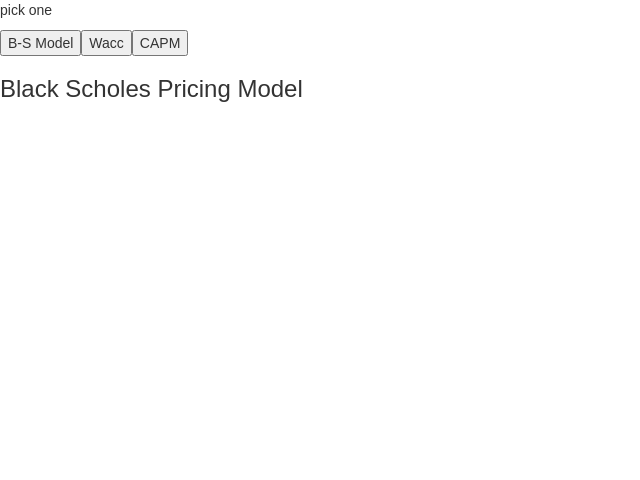
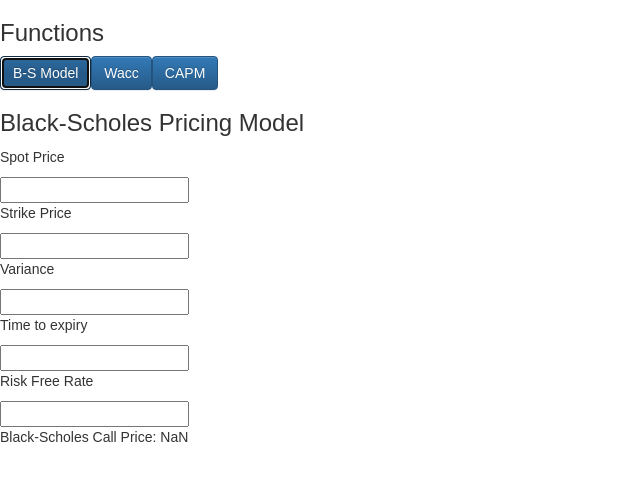
Before and after one commit to NikChao/FinApp, a React (Create React App) app in the folder ReactFinApp/: page / in a window 1280 px wide. Both pictures are taken after a click on the button "B-S Model". Shown: the top 480 px of the page, without its empty margins (0-640 px from the left). Built offline with nearby package versions, Linux system fonts and the light colour scheme.

Commit message:
Fixed black scholes formula

```diff
--- a/ReactFinApp/src/index.js
+++ b/ReactFinApp/src/index.js
@@ -85,6 +85,7 @@ class CapitalAssetPricingModel extends Component
 			  </div>
 			  <div id="wacc"></div>
 			  <div id="val"></div>
+			  <h3> Capital Asset Pricing Model </h3>
 			  <p> risk free rate </p><input type="text" value={this.state.value} onChange={this.handleRfChange} />
 			  <p> market risk premium </p> <input type="text" value={this.state.value} onChange={this.handleMrpChange} />
 			  <p> beta </p> <input type="text" value={this.state.value} onChange={this.handleBetaChange} />
@@ -153,7 +154,7 @@ class WeightedAverageCostOfCapital extends Component
 	{
 		return (
 			<div>
-			  <h3> wacc </h3>
+			  <h3> Weighted Average Cost of Capital </h3>
 			  <p> Equity </p><input type="text" value={this.state.value} onChange={this.handleEquityChange} />
 			  <p> Debt </p> <input type="text" value={this.state.value} onChange={this.handleDebtChange} />
 			  <p> Return on Equity </p> <input type="text" value={this.state.value} onChange={this.handleReChange} />
@@ -187,7 +188,7 @@ class BlackScholes extends Component
 		this.BlackScholesCallPrice = this.BlackScholesCallPrice.bind(this);
 
 		// eventHandler binding
-		this.handleStockChange = this.handleStockChange.bind(this);
+		this.handleSpotChange = this.handleSpotChange.bind(this);
 		this.handleStrikeChange = this.handleStrikeChange.bind(this);
 		this.handleTimeChange = this.handleTimeChange.bind(this);
 		this.handleRfChange = this.handleRfChange.bind(this);
@@ -202,6 +203,7 @@ class BlackScholes extends Component
 		var _t = parseFloat(this.state.t);
 
 		var CallPremium = _S * this.normalCdf(this.d1()) - this.normalCdf(this.d2()) * _K * Math.pow(Math.E,(-1 * _r * _t));
+		return CallPremium;
 	}
 
 	normalCdf(X)
@@ -218,13 +220,14 @@ class BlackScholes extends Component
 
 	d1()
 	{
-		var _S = parseFloat(this.state.s);
-		var _K = parseFloat(this.state.k);
+		var _S = parseFloat(this.state.S);
+		var _K = parseFloat(this.state.K);
 		var _r = parseFloat(this.state.r);
 		var _t = parseFloat(this.state.t);
-		var _s = parseFloat(this.state.s);
+		var _sigma = parseFloat(this.state.sigma);
 
-		return (Math.log(_S / _K) + (_r + (Math.pow(_s, 2) / 2)) * _t)/(Math.sqrt(_t) * _s);
+		return (Math.log(_S / _K) + (_r + (Math.pow(_sigma, 2) / 2)) * _t)/(Math.sqrt(_t) * _sigma);
+
 	}
 
 	d2()
@@ -234,7 +237,7 @@ class BlackScholes extends Component
 		return this.d1() - _sigma * Math.sqrt(_t);
 	}
 
-	handleStockChange(event)
+	handleSpotChange(event)
 	{
 		this.setState({S: event.target.value});
 	}
@@ -263,14 +266,14 @@ class BlackScholes extends Component
 	{
 		return (
 			<div>
-				<h3> Black Scholes Pricing Model </h3>
+				<h3> Black-Scholes Pricing Model </h3>
 				<p>  </p>
-				{/*
-					Make users input values here
-				*/}
-				{/*
-					Output d1, d2 and B-S Call Price
-				*/}
+			  	<p> Spot Price </p> <input type="text" value={this.state.value} onChange={this.handleSpotChange} />
+			  	<p> Strike Price </p><input type="text" value={this.state.value} onChange={this.handleStrikeChange} />
+			  	<p> Variance </p> <input type="text" value={this.state.value} onChange={this.handleSigmaChange} />
+			  	<p> Time to expiry </p> <input type="text" value={this.state.value} onChange={this.handleTimeChange} />
+				<p> Risk Free Rate </p> <input type="text" value={this.state.value} onChange={this.handleRfChange} />
+				<p> Black-Scholes Call Price: {this.BlackScholesCallPrice()} </p>
 			</div>
 		);
 	}
@@ -416,10 +419,10 @@ class StateManager extends Component
 	{
 		return (
 			<div>
-			  <p> pick one </p>
-			  <button onClick={() => this.changeState(<BlackScholes />)}>B-S Model</button>
-			  <button onClick={() => this.changeState(<WeightedAverageCostOfCapital />)}>Wacc</button>
-			  <button onClick={() => this.changeState(<CapitalAssetPricingModel />)}>CAPM</button>
+			  <h3> Functions </h3>
+			  <button className="btn btn-primary" onClick={() => this.changeState(<BlackScholes />)}>B-S Model</button>
+			  <button className="btn btn-primary" onClick={() => this.changeState(<WeightedAverageCostOfCapital />)}>Wacc</button>
+			  <button className="btn btn-primary" onClick={() => this.changeState(<CapitalAssetPricingModel />)}>CAPM</button>
 			</div>
 		);
 	}
```
